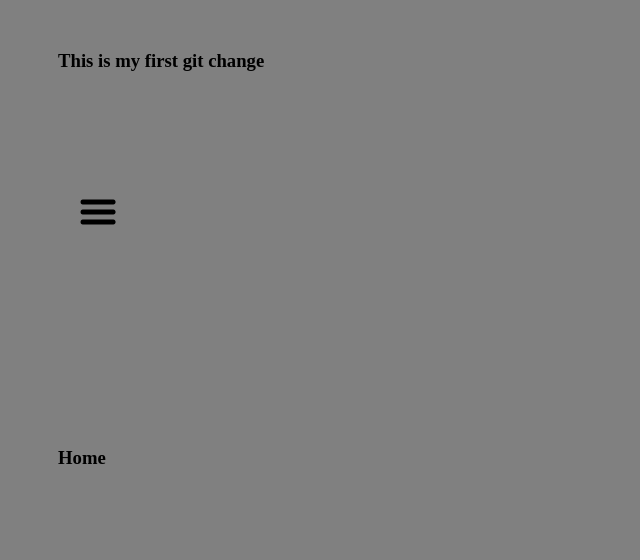
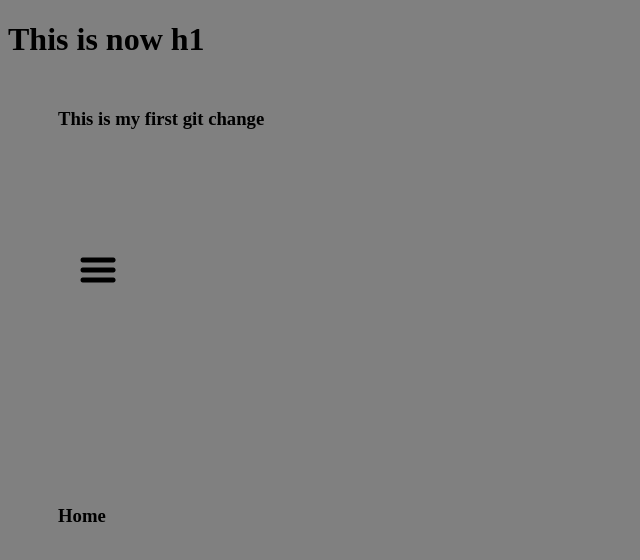
Before and after one commit to Hristo1Georgiev/git-one, a plain HTML site: page index.html in a window 1280 px wide. Shown: the whole page, without its empty margins (0-640 px from the left). Drawn offline with Linux system fonts and the light colour scheme.

Commit message:
this a now h1

```diff
--- a/index.html
+++ b/index.html
@@ -10,6 +10,7 @@
 </head>
 
 <body class="body">
+    <h1>This is now h1</h1>
     <h3>This is my first git change</h3>
     <div id="conteiner">
         <input onclick="activateMenu" class="menu" type="image" src="img/hamburger.png" width="40px" />
```
